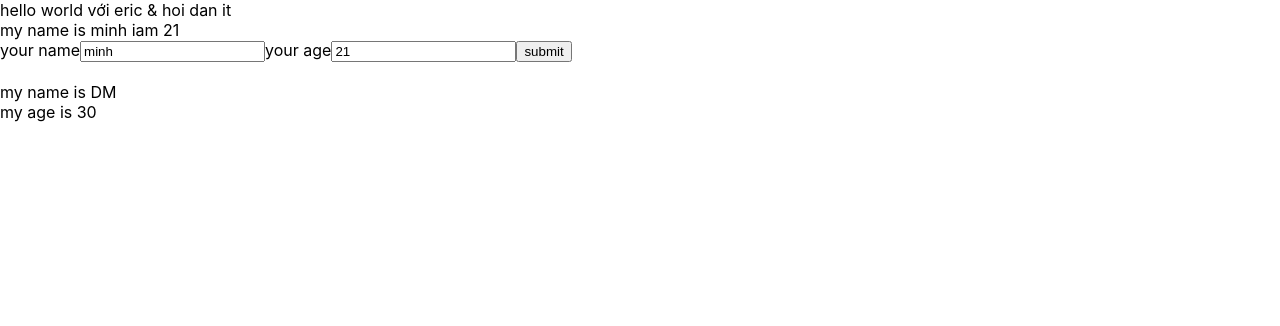
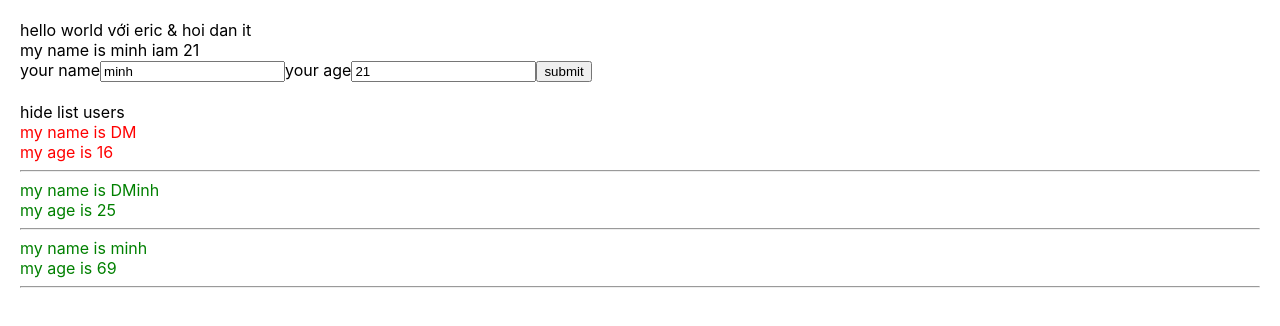
Before and after one commit to DUCMINHHHH/test-demo-react, a React (Create React App) app: page / in a window 1280 px wide. Shown: the top 326 px of the page. Built offline with nearby package versions, Linux system fonts and the light colour scheme.

Commit message:
video30-showhidefeature

```diff
--- a/src/App.css
+++ b/src/App.css
@@ -1,14 +1,23 @@
+.red {
+  color: red;
+}
+
+.green {
+  color: green;
+}
+
 body {
+  padding: 20px;
   margin: 0;
-  font-family: -apple-system, BlinkMacSystemFont, 'Segoe UI', 'Roboto', 'Oxygen',
-    'Ubuntu', 'Cantarell', 'Fira Sans', 'Droid Sans', 'Helvetica Neue',
+  font-family: -apple-system, BlinkMacSystemFont, "Segoe UI", "Roboto", "Oxygen",
+    "Ubuntu", "Cantarell", "Fira Sans", "Droid Sans", "Helvetica Neue",
     sans-serif;
   -webkit-font-smoothing: antialiased;
   -moz-osx-font-smoothing: grayscale;
 }
 
 code {
-  font-family: source-code-pro, Menlo, Monaco, Consolas, 'Courier New',
+  font-family: source-code-pro, Menlo, Monaco, Consolas, "Courier New",
     monospace;
 }
 
--- a/src/components/DisplayInfor.js
+++ b/src/components/DisplayInfor.js
@@ -1,14 +1,41 @@
 import React from "react";
 
 class DisplayInfor extends React.Component {
+  state = {
+    isShowListUser: true,
+  };
+
+  handleHideShow = () => {
+    this.setState({
+      isShowListUser: !this.state.isShowListUser,
+    });
+  };
+
   render() {
-    console.log(this.props);
-    const { name, age } = this.props;
+    const { listUsers } = this.props;
+    console.log(listUsers);
     return (
       <div>
-        <div>my name is {name}</div>
-        <div>my age is {age}</div>
-        <div>{this.props.myInfor}</div>
+        <div>
+          <span onClick={() => this.handleHideShow()}>
+            {this.state.isShowListUser === true
+              ? "hide list users"
+              : "show list users"}
+          </span>
+        </div>
+        {this.state.isShowListUser && (
+          <div>
+            {listUsers.map((user) => {
+              return (
+                <div key={user.id} className={+user.age > 18 ? "green" : "red"}>
+                  <div> my name is {user.name} </div>
+                  <div> my age is {user.age} </div>
+                  <hr />
+                </div>
+              );
+            })}
+          </div>
+        )}
       </div>
     );
   }
--- a/src/components/MyComponent.js
+++ b/src/components/MyComponent.js
@@ -3,13 +3,19 @@
 import DisplayInfor from "./DisplayInfor";
 
 class MyComponent extends React.Component {
+  state = {
+    listUsers: [
+      { id: 1, name: "DM", age: "16" },
+      { id: 2, name: "DMinh", age: "25" },
+      { id: 3, name: "minh", age: "69" },
+    ],
+  };
   render() {
-    const myInfor = ["a", "b", "c"];
     return (
       <div>
         <UserInfo />
         <br></br>
-        <DisplayInfor name={"DM"} age={30} MyInfor={myInfor} />
+        <DisplayInfor listUsers={this.state.listUsers} />
       </div>
     );
   }
--- a/src/index.js
+++ b/src/index.js
@@ -1,16 +1,16 @@
-import React from 'react';
-import ReactDOM from 'react-dom/client';
-import App from './App';
-import reportWebVitals from './reportWebVitals';
-import { Provider } from 'react-redux';
-import store from './redux/store';
+import React from "react";
+import ReactDOM from "react-dom/client";
+import App from "./App";
+import reportWebVitals from "./reportWebVitals";
+import { Provider } from "react-redux";
+import store from "./redux/store";
 
-const root = ReactDOM.createRoot(document.getElementById('root'));
+const root = ReactDOM.createRoot(document.getElementById("root"));
 root.render(
   <Provider store={store}>
-    <React.StrictMode>
-      <App />
-    </React.StrictMode>
+    {/* <React.StrictMode> */}
+    <App />
+    {/* </React.StrictMode> */}
   </Provider>
 );
 
```
